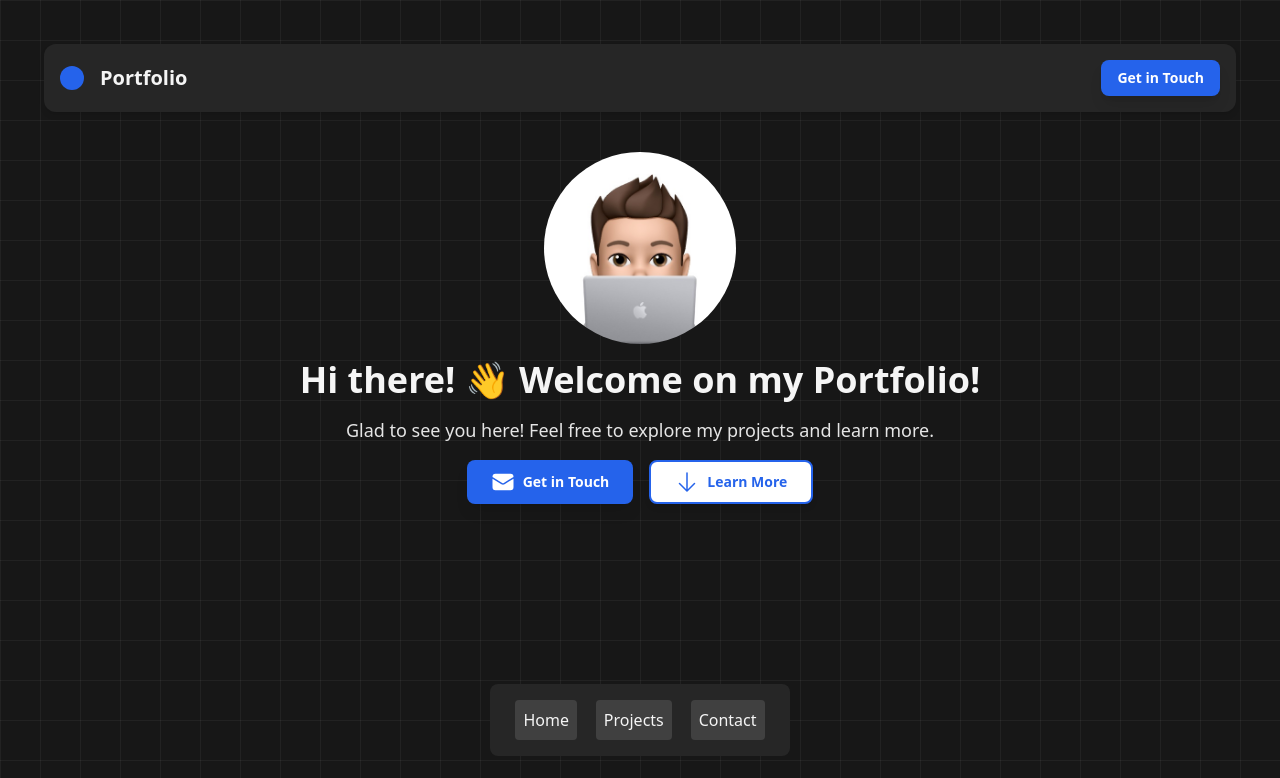
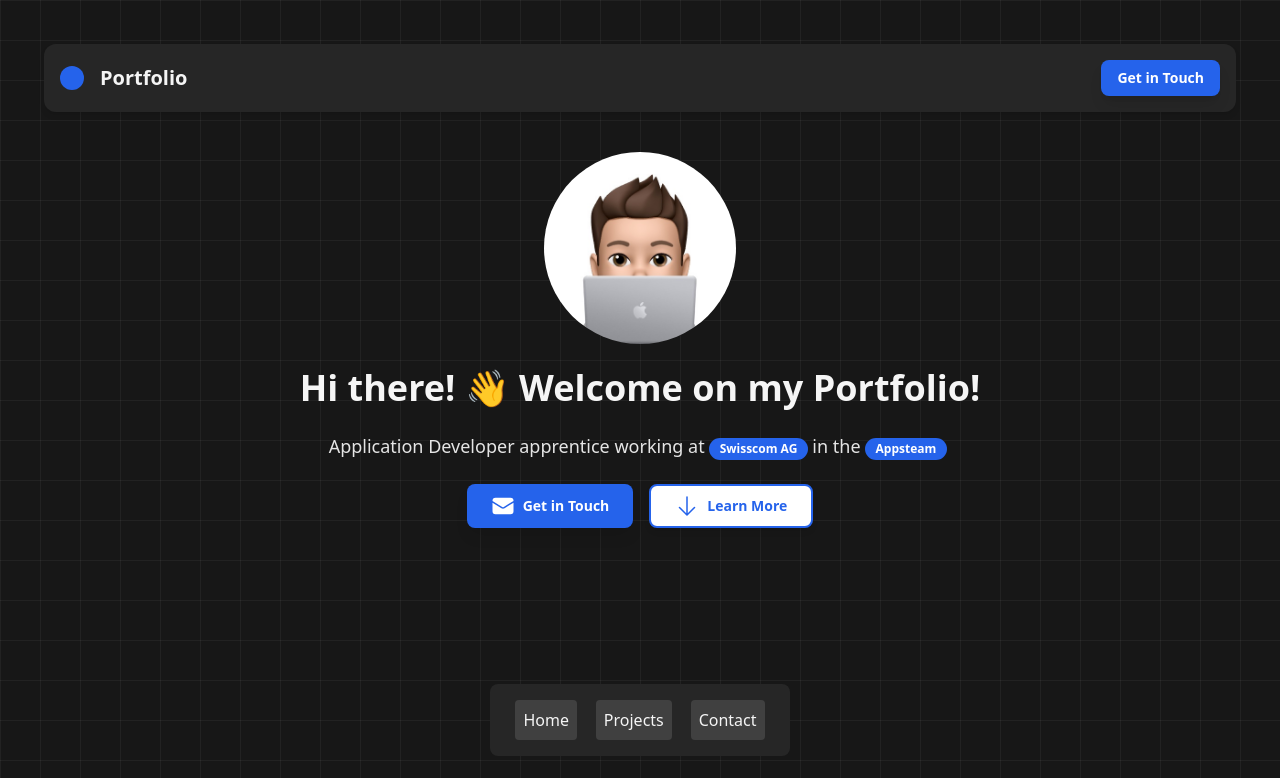
Before and after one commit to Fabbboy/portfolio, a Next.js app: page / in a window 1280 px wide. Shown: the top 778 px of the page. Built offline with nearby package versions, Linux system fonts and the light colour scheme.

Commit message:
reworked buttons

```diff
--- a/src/components/HeaderComponent/HeaderComponent.tsx
+++ b/src/components/HeaderComponent/HeaderComponent.tsx
@@ -11,7 +11,7 @@ const HeaderComponent = () => {
         <Button
           variant="secondary"
           size="sm"
-          className="flex items-center space-x-2 bg-blue-600 hover:bg-blue-700 text-white font-semibold px-4 py-2 rounded-lg shadow-lg transition duration-300"
+          className="flex items-center space-x-2 bg-blue-600 hover:bg-blue-800 text-white font-semibold px-4 py-2 rounded-lg shadow-lg transition duration-300"
         >
           <span>Get in Touch</span>
         </Button>
--- a/src/components/HeroComponent/HeroComponent.tsx
+++ b/src/components/HeroComponent/HeroComponent.tsx
@@ -1,28 +1,46 @@
 import { ArrowDownIcon, EnvelopeIcon } from "@heroicons/react/24/solid";
 import Image from "next/image";
 import { Button } from "../ui/button";
+import { Badge } from "../ui/badge";
 
 const HeroComponent = () => {
   return (
-    <div className="flex flex-col items-center justify-center h-full w-full space-y-4">
+    <div className="flex flex-col items-center justify-center h-full w-full space-y-6 px-4">
       <Image
-        className="w-48 h-48 rounded-full"
+        className="w-36 h-36 md:w-48 md:h-48 rounded-full"
         src="imoji.jpeg"
         alt="Avatar"
         width={144}
         height={144}
       />
-      <h1 className="text-4xl font-bold text-center text-neutral-100">
+      <h1 className="text-3xl md:text-4xl font-bold text-center text-neutral-100">
         Hi there! 👋 Welcome on my Portfolio!
       </h1>
       <p className="text-lg text-center text-neutral-200">
-        Glad to see you here! Feel free to explore my projects and learn more.
+        Application Developer apprentice working at
+        <span className="inline-block mx-1">
+          <Badge
+            variant="secondary"
+            className="bg-blue-600 text-white hover:bg-blue-800"
+          >
+            Swisscom AG
+          </Badge>
+        </span>
+        in the
+        <span className="inline-block mx-1">
+          <Badge
+            variant="secondary"
+            className="bg-blue-600 text-white hover:bg-blue-800"
+          >
+            Appsteam
+          </Badge>
+        </span>
       </p>
-      <div className="flex space-x-4 mt-6">
+      <div className="flex flex-col md:flex-row space-y-4 md:space-y-0 md:space-x-4 mt-6">
         <Button
           variant="secondary"
           size="lg"
-          className="flex items-center space-x-2 bg-blue-600 hover:bg-blue-700 text-white font-semibold px-6 py-3 rounded-lg shadow-lg transition duration-300"
+          className="flex items-center justify-center space-x-2 bg-blue-600 hover:bg-blue-800 text-white font-semibold px-6 py-3 rounded-lg shadow-lg transition duration-300 w-full md:w-auto"
         >
           <EnvelopeIcon className="w-6 h-6" />
           <span>Get in Touch</span>
@@ -31,7 +49,7 @@ const HeroComponent = () => {
         <Button
           variant="outline"
           size="lg"
-          className="flex items-center space-x-2 border-2 border-blue-600 text-blue-600 hover:bg-blue-600 hover:text-white font-semibold px-6 py-3 rounded-lg shadow-md transition duration-300"
+          className="flex items-center justify-center space-x-2 border-2 border-blue-600 text-blue-600 hover:bg-blue-600 hover:text-white font-semibold px-6 py-3 rounded-lg shadow-md transition duration-300 w-full md:w-auto"
         >
           <ArrowDownIcon className="w-6 h-6" />
           <span>Learn More</span>
--- /dev/null
+++ b/src/components/ui/badge.tsx
@@ -0,0 +1,36 @@
+import * as React from "react"
+import { cva, type VariantProps } from "class-variance-authority"
+
+import { cn } from "@/lib/utils"
+
+const badgeVariants = cva(
+  "inline-flex items-center rounded-full border border-slate-200 px-2.5 py-0.5 text-xs font-semibold transition-colors focus:outline-none focus:ring-2 focus:ring-slate-950 focus:ring-offset-2 dark:border-slate-800 dark:focus:ring-slate-300",
+  {
+    variants: {
+      variant: {
+        default:
+          "border-transparent bg-slate-900 text-slate-50 hover:bg-slate-900/80 dark:bg-slate-50 dark:text-slate-900 dark:hover:bg-slate-50/80",
+        secondary:
+          "border-transparent bg-slate-100 text-slate-900 hover:bg-slate-100/80 dark:bg-slate-800 dark:text-slate-50 dark:hover:bg-slate-800/80",
+        destructive:
+          "border-transparent bg-red-500 text-slate-50 hover:bg-red-500/80 dark:bg-red-900 dark:text-slate-50 dark:hover:bg-red-900/80",
+        outline: "text-slate-950 dark:text-slate-50",
+      },
+    },
+    defaultVariants: {
+      variant: "default",
+    },
+  }
+)
+
+export interface BadgeProps
+  extends React.HTMLAttributes<HTMLDivElement>,
+    VariantProps<typeof badgeVariants> {}
+
+function Badge({ className, variant, ...props }: BadgeProps) {
+  return (
+    <div className={cn(badgeVariants({ variant }), className)} {...props} />
+  )
+}
+
+export { Badge, badgeVariants }
```
